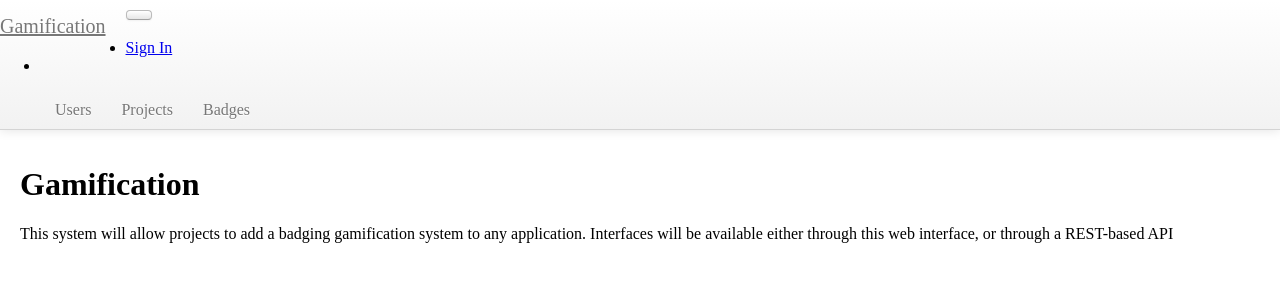
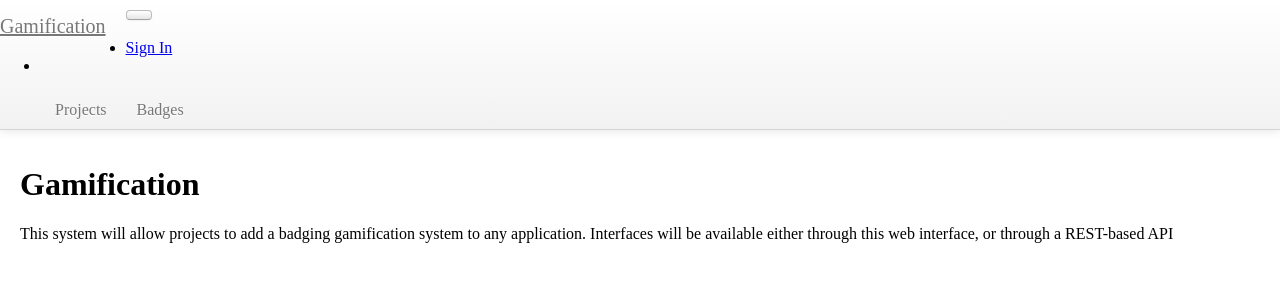
Before and after one commit to stephenrjones/django-gamification, a Django app: template gamification/core/templates/core/index.html in a window 1280 px wide. Shown: the top 300 px of the page. Run offline with Django 3.2, Linux system fonts and the light colour scheme; the template is opened without the code that fills it, so the values that code supplies are empty; parts of the project's set-up code (start-up, migrations or seed data) failed here and were passed over; some libraries are stand-ins or nearby versions.

Commit message:
Hide users tab

```diff
--- a/gamification/core/templates/core/base.html
+++ b/gamification/core/templates/core/base.html
@@ -87,10 +87,10 @@
                 <div class="nav-collapse">
 
                     <ul class="nav navbar-nav">
+{#                        <li class="active">#}
+{#                            <a href="/users">Users</a>#}
+{#                        </li>#}
                         <li class="active">
-                            <a href="/users">Users</a>
-                        </li>
-                        <li>
                             <a href="/projects">Projects</a>
                         </li>
                         <li>
```
